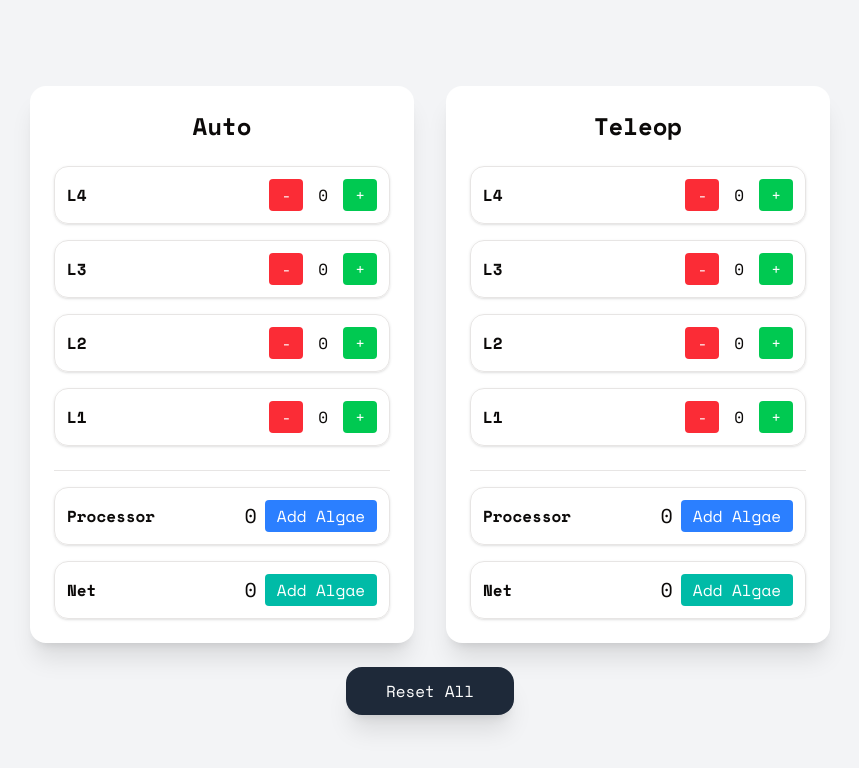
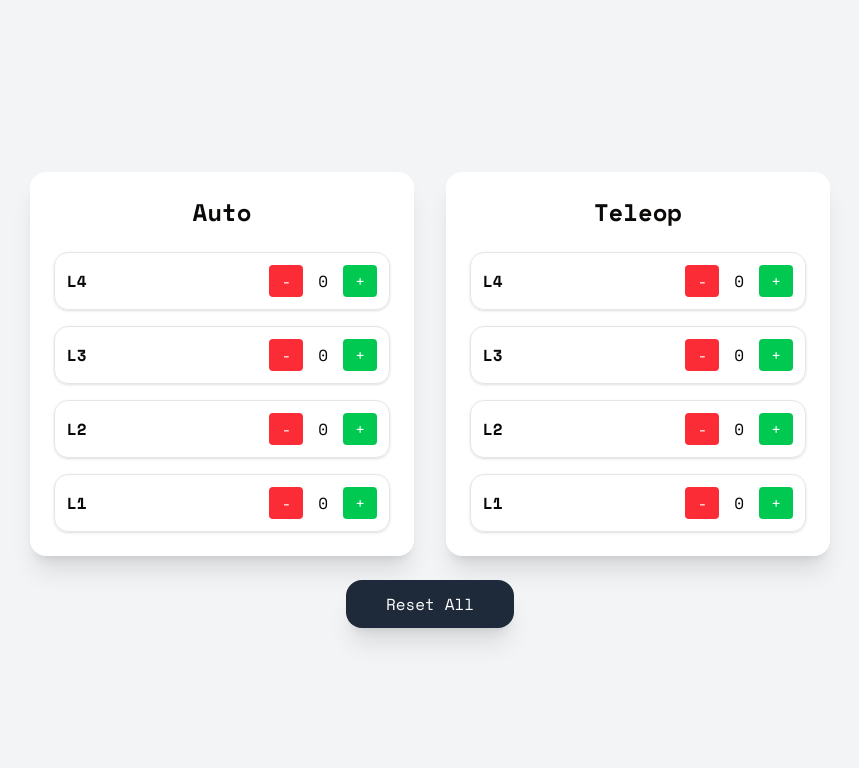
Before and after one commit to Acole-business/arcade, a Next.js app: page /other-links/robotics in a window 1280 px wide. Shown: the top 768 px of the page, without its empty margins (210-1069 px from the left). Built offline with nearby package versions, Linux system fonts and the light colour scheme.

Commit message:
Modify Robotics

```diff
--- a/app/other-links/robotics/page.tsx
+++ b/app/other-links/robotics/page.tsx
@@ -20,6 +20,7 @@ function ControlPanel({
   net?: number;
   setNet?: React.Dispatch<React.SetStateAction<number>>;
   hideAlgae?: boolean;
+  hideLevels?: boolean;
 }) {
   const handleIncrement = (level: keyof typeof levels) => {
     setLevels((prev) => ({
@@ -128,7 +129,8 @@ export default function AlgaeAndLevelsSplitPage() {
           setProcessor={setAutoProcessor}
           net={autoNet}
           setNet={setAutoNet}
-          hideAlgae={false} // Hide algae section for Auto
+          hideAlgae={true} // Hide algae section for Auto
+          hideLevels={true} // Show levels section for Auto
         />
         <ControlPanel
           title="Teleop"
@@ -138,7 +140,8 @@ export default function AlgaeAndLevelsSplitPage() {
           setProcessor={setTeleopProcessor}
           net={teleopNet}
           setNet={setTeleopNet}
-          hideAlgae={false} // Hide algae section for Teleop
+          hideAlgae={true} // Hide algae section for Teleop
+          hideLevels={true} // Show levels section for Teleop
 
         />
       </div>
```
